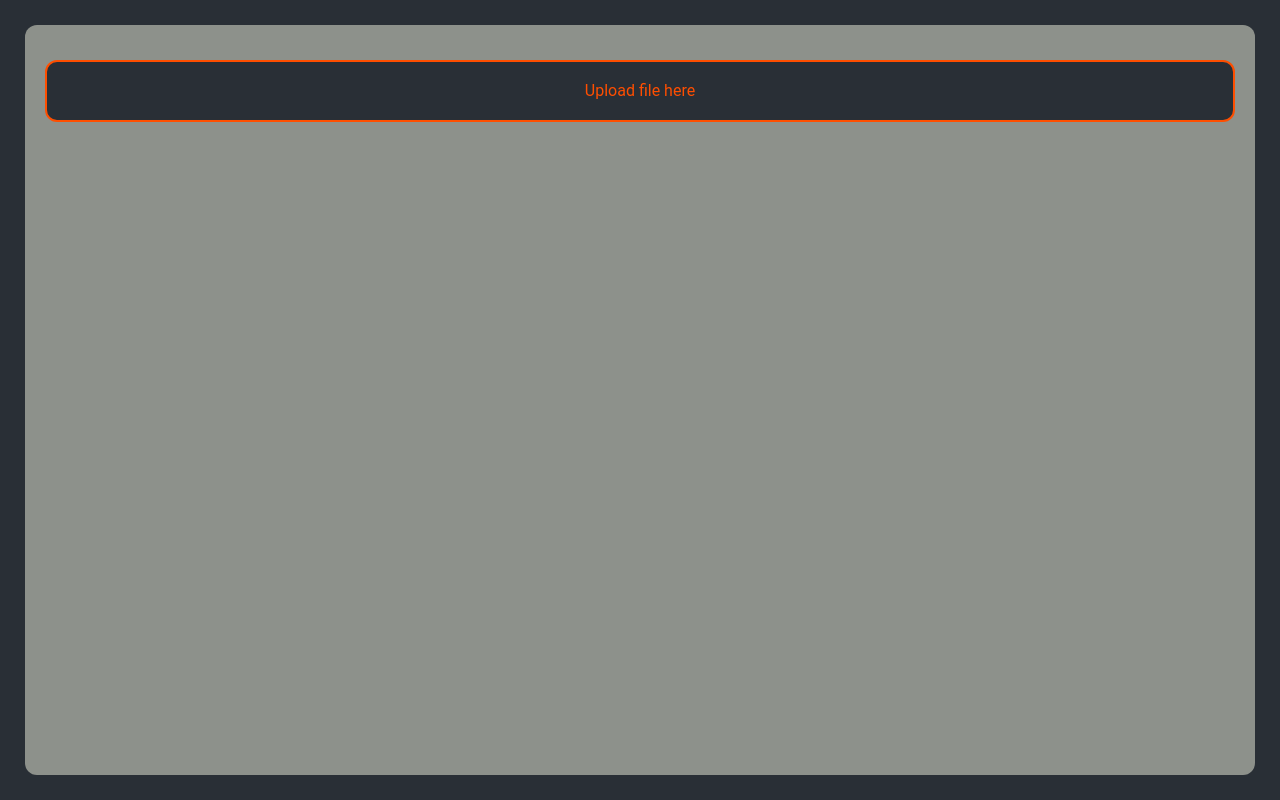
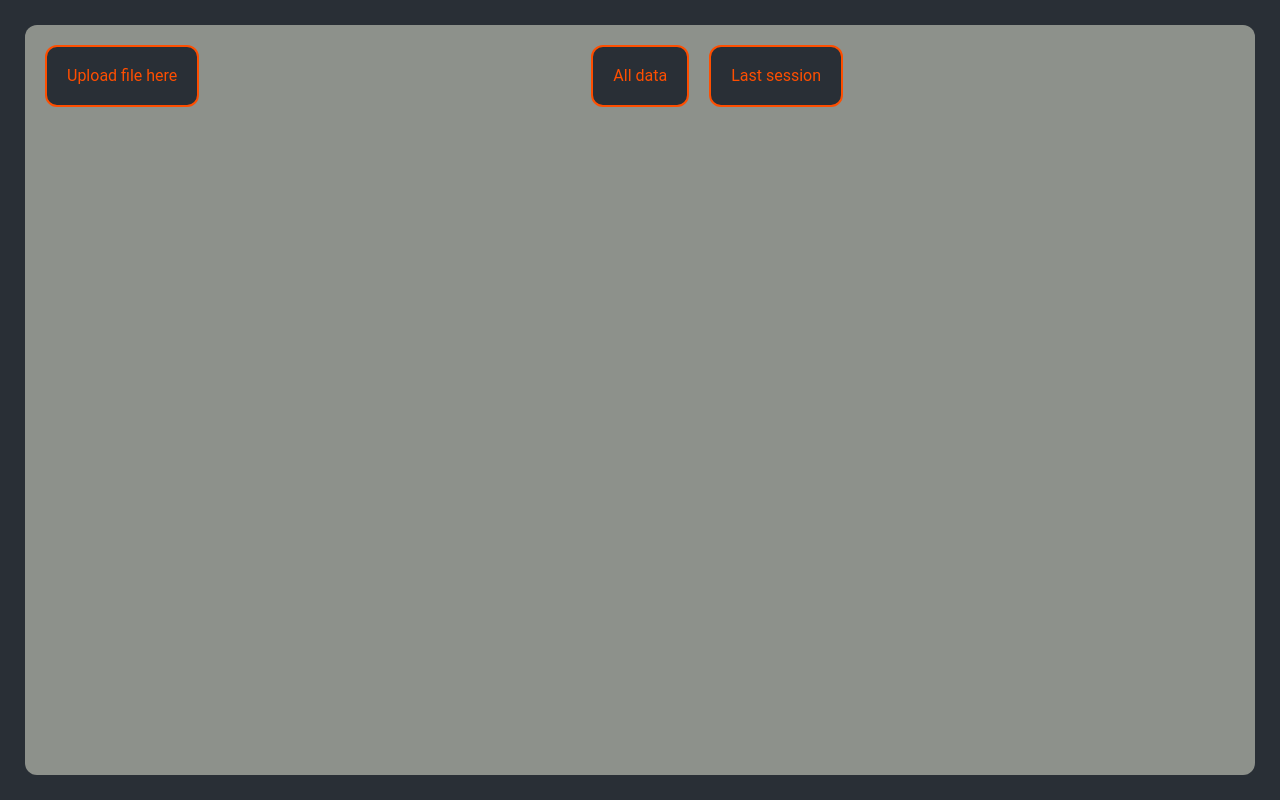
Before and after one commit to erom-dm/arena-stat-parser, a React (Create React App) app: page / in a window 1280 px wide. Built offline with nearby package versions, Linux system fonts and the light colour scheme; the HTML template or start-up script is replaced by a standard one.

Commit message:
dashboard setup

```diff
--- a/src/components/Dashboard.tsx
+++ b/src/components/Dashboard.tsx
@@ -2,11 +2,7 @@ import React, { useEffect, useState } from "react";
 import UploadArea from "./UploadArea";
 import { localStorageToState } from "../utils/stateManagement";
 import PieChart from "./PieChart";
-import {
-  ArenaMatch,
-  ModdedArenaMatch,
-  ModdedArenaTeam,
-} from "../Types/ArenaTypes";
+import { ModdedArenaMatch } from "../Types/ArenaTypes";
 
 export type dashboardProps = {
   className?: string;
@@ -25,11 +21,21 @@ const Dashboard: React.FC<dashboardProps> = (props) => {
 
   return (
     <div className="dashboard">
-      <UploadArea
-        lcHandler={setLocalStorageChanged}
-        lcVal={localStorageChanged}
-      />
-      {/*{matchData && <PieChart />}*/}
+      <div className="dashboard__top-bar">
+        <UploadArea
+          lcHandler={setLocalStorageChanged}
+          lcVal={localStorageChanged}
+        />
+        <div className="dashboard__filters">
+          <div className="dashboard__filters-btn">All data</div>
+          <div className="dashboard__filters-btn">Last session</div>
+        </div>
+      </div>
+      {matchData && (
+        <div className="dashboard__chart-container">
+          <PieChart />
+        </div>
+      )}
     </div>
   );
 };
--- a/src/components/PieChart.tsx
+++ b/src/components/PieChart.tsx
@@ -3,33 +3,33 @@ import { Pie } from "react-chartjs-2";
 
 const data = {
   labels: [
-    ["Red!", "Second line!"],
-    "Rogue/Mage",
-    "Yellow",
-    "Green",
-    "Purple",
-    "Orange",
+    "Mage/Rogue",
+    "Rogue/Priest",
+    "Druid/Warrior",
+    "Rogue/Warlock",
+    "Druid/Hunter",
+    "Priest/Mage",
   ],
   datasets: [
     {
       label: "# of Votes",
-      data: [15, 19, 3, 5, 2, 3],
-      // backgroundColor: [
-      //   "rgba(255, 99, 132, 0.2)",
-      //   "rgba(54, 162, 235, 0.2)",
-      //   "rgba(255, 206, 86, 0.2)",
-      //   "rgba(75, 192, 192, 0.2)",
-      //   "rgba(153, 102, 255, 0.2)",
-      //   "rgba(255, 159, 64, 0.2)",
-      // ],
-      // borderColor: [
-      //   "rgba(255, 99, 132, 1)",
-      //   "rgba(54, 162, 235, 1)",
-      //   "rgba(255, 206, 86, 1)",
-      //   "rgba(75, 192, 192, 1)",
-      //   "rgba(153, 102, 255, 1)",
-      //   "rgba(255, 159, 64, 1)",
-      // ],
+      data: [12, 8, 7, 6, 1, 2],
+      backgroundColor: [
+        "rgba(255, 99, 132, 1)",
+        "rgba(54, 162, 235, 1)",
+        "rgba(255, 206, 86, 1)",
+        "rgba(75, 192, 192, 1)",
+        "rgba(153, 102, 255, 1)",
+        "rgba(255, 159, 64, 1)",
+      ],
+      borderColor: [
+        "rgba(255, 99, 132, 1)",
+        "rgba(54, 162, 235, 1)",
+        "rgba(255, 206, 86, 1)",
+        "rgba(75, 192, 192, 1)",
+        "rgba(153, 102, 255, 1)",
+        "rgba(255, 159, 64, 1)",
+      ],
       borderWidth: 1,
       hoverOffset: 6,
     },
--- a/src/components/UploadArea.tsx
+++ b/src/components/UploadArea.tsx
@@ -13,7 +13,8 @@ export type landingProps = {
 const UploadArea: React.FC<landingProps> = ({ lcHandler, lcVal }) => {
   const [text, setText] = useState("Upload file here");
 
-  const onDrop = useCallback((acceptedFiles) => {
+  const onDrop = useCallback(
+    (acceptedFiles) => {
       acceptedFiles.forEach((file: any) => {
         //TBD
         const reader = new FileReader();
@@ -30,7 +31,9 @@ const UploadArea: React.FC<landingProps> = ({ lcHandler, lcVal }) => {
         };
         reader.readAsArrayBuffer(file);
       });
-  }, []);
+    },
+    [lcHandler, lcVal]
+  );
   const { getRootProps, getInputProps } = useDropzone({ onDrop });
   return (
     <div {...getRootProps()} className="upload-area">
--- a/src/styles/_dashboard.scss
+++ b/src/styles/_dashboard.scss
@@ -7,7 +7,32 @@
   width: 100%;
   color: $auburn;
 
-  &__output {
-    margin: 25px 0 0;
+  &__top-bar {
+    display: flex;
+  }
+
+  &__filters {
+    display: flex;
+    justify-content: center;
+    flex-grow: 1;
+    padding: 0 20px;
+
+    &-btn {
+      text-align: center;
+      margin: 0 10px;
+      padding: 20px;
+      border: 2px solid $orange;
+      color: $orange;
+      background: $gunmetal;
+      border-radius: $br;
+    }
+  }
+
+  &__chart-container {
+    text-align: center;
+    margin: 0 auto;
+    padding: 50px 100px;
+    height: 800px;
+    max-width: 800px;
   }
 }
--- a/src/styles/_upload-area.scss
+++ b/src/styles/_upload-area.scss
@@ -1,7 +1,6 @@
 .upload-area {
   position: relative;
   flex-shrink: 0;
-  margin: 15px 0 0 0;
   bottom: 0;
   padding: 20px;
   border-radius: $br;
```
Lines whose indentation alone changed are shown as unchanged.
